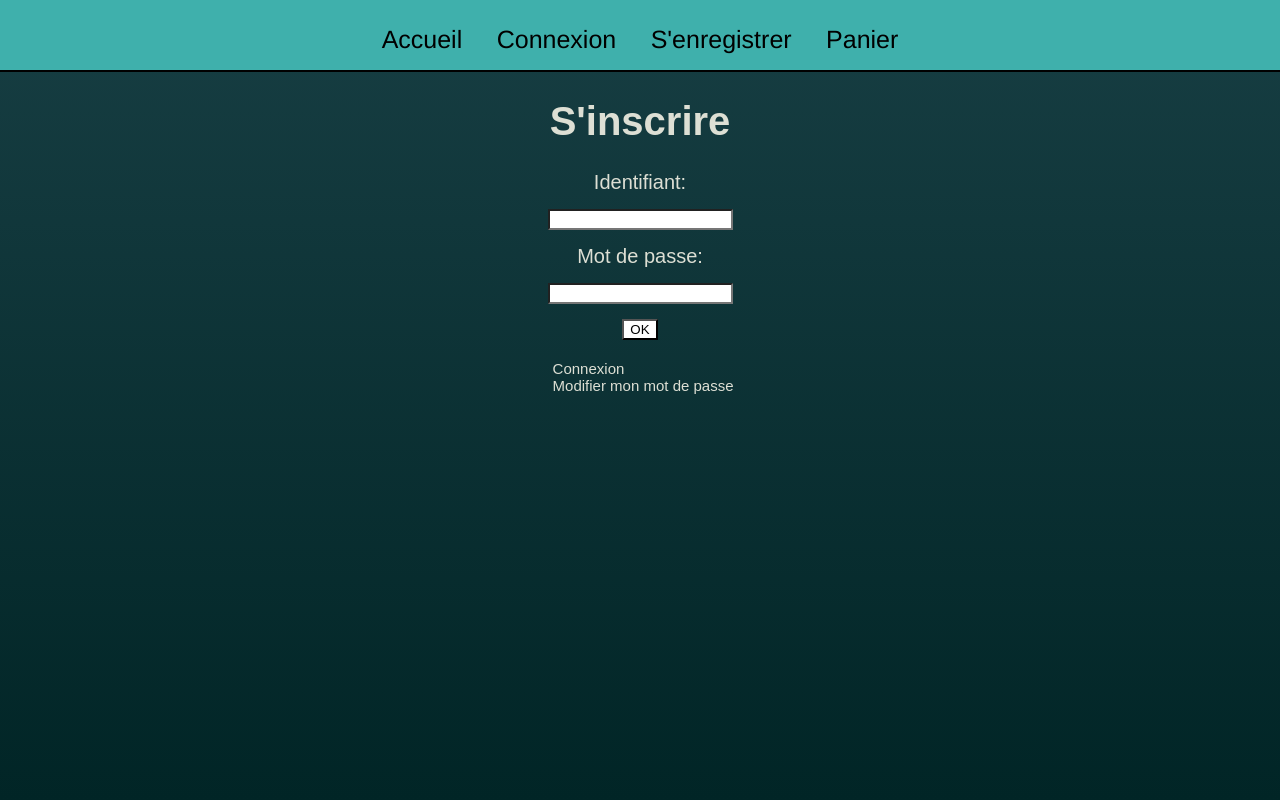
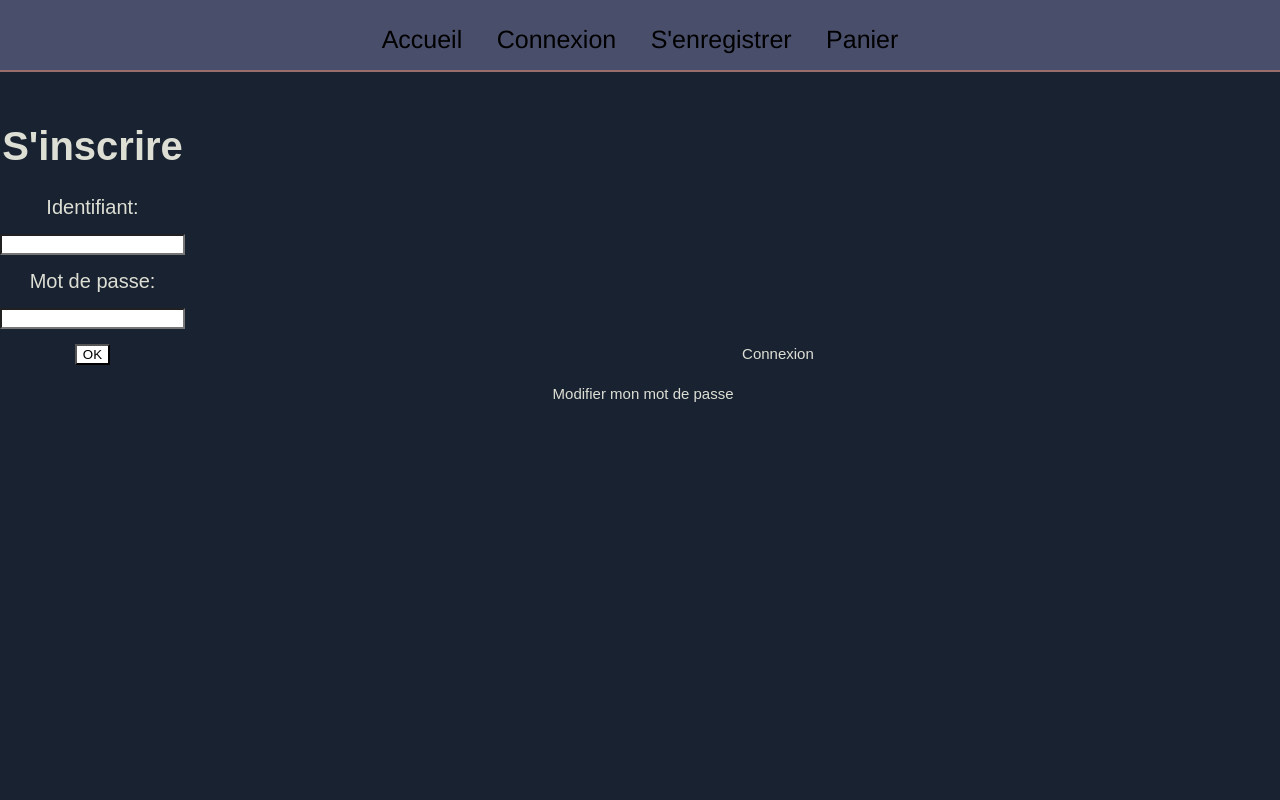
Before and after one commit to Aboudjem/rush00, a PHP site: page /register.html in a window 1280 px wide. Run offline with PHP 8.4, Linux system fonts and the light colour scheme.

Commit message:
martine fait du css

```diff
--- a/index.css
+++ b/index.css
@@ -1,22 +1,20 @@
 html{
 	font-family: arial;
-
+    background-color: #192231;
 }
 header {
 	font-family: helvetica;
 	height: 70px;
-	background-color: #3fb0ac;
+	background-color: #494E6B;
 	border-width: 0 0 2px 0;
 	border-style: solid;
-	border-color: black;
-	color:#260126;
+	border-color: #986E6D;
+	color:#98878F;
 }
 header, a:hover{
-	color:#dddfd4;
+	color:#986E6D;
 }
 body {
-
-	background: -webkit-linear-gradient(top, #173e43 0%,#012526 100%);
 	margin:0;
 }
 .loguser{
@@ -47,6 +45,7 @@ body {
 .form_login {
 	font-size: 20px;
 	text-decoration: none;
+	display: inline-block;
 	position:relative;
 	color:#dddfd4;
 	text-align:center;
--- a/index.php
+++ b/index.php
@@ -25,7 +25,7 @@
 				</a>';
 			}
 			if (!$_SESSION['loggued_on_user'])
-				echo '<h1>Bienvenue sur 42-Market</h1><img src="42.png"><h2>Pour continuer <a href="login.html">loggez-vous</a> ou <a href="register.html">enregistrez-vous.</a></h2></div>';
+				echo '<h1>Bienvenue sur 42-Market</h1><img title="42" style="box-shadow: -1px 2px 5px 1px #986E6D;" src="42.png"><h2>Pour continuer <a href="login.html" style="color: ##986E6D;">loggez-vous</a> ou <a style="color: ##986E6D;"nh href="register.html">enregistrez-vous.</a></h2></div>';
 			?>
 		</body>
 		</html>
--- a/registerPage.php
+++ b/registerPage.php
@@ -6,7 +6,7 @@
 </head>
 <?php include('./ressources/header.php'); ?>
 <body>
-    <div class="form_login">
+    <div class="form_login" style="background-color: rgba(32,33,35, 0.4);">
         <h1>S'inscrire</h1>
         <form action="register.php" method="POST">
             Identifiant: <input type="text" name="login" />
```
